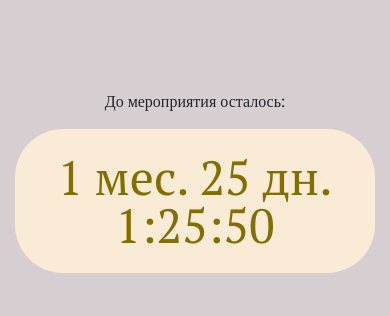
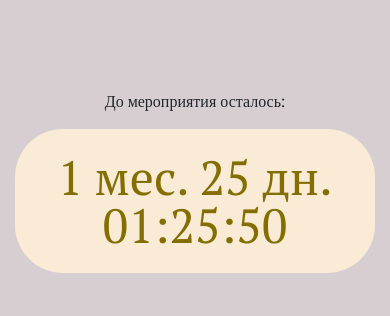
Before and after one commit to dima-mazur/wedding, a plain HTML site: page index.html in a window 390 px wide. Shown: the part 737-1053 px from the top of the page. Drawn offline with nearby package versions, Linux system fonts and the light colour scheme.

Commit message:
mob ver 0.9

```diff
--- a/style.css
+++ b/style.css
@@ -8,19 +8,6 @@ body {
 .navbar {
   justify-content: space-around;
 }
-
-/* nav {
-  padding: 1.2rem;
-  margin: 0 0 22vw;
-  line-height: 3em;
-} */
-
-/* .navflex{
-  display: flex;
-  width: 20vw;
-  justify-content: space-between;
-  flex-wrap: wrap;
-} */
 
 .nav-where,
 .nav-when,
@@ -115,17 +102,12 @@ h2 {
 
 .col-sm-6 {
   padding: 15px;
-
 }
 
 .maps {
   height: 480px;
 }
 
-/* .map-google {
-  height: 540px;
-  width: 100%;
-} */
 .where {
   text-align: center;
   margin-top: 0px;
@@ -133,7 +115,7 @@ h2 {
 
 .what {
   text-align: center;
-  /* margin-top: 300px; */
+  /* margin-top: 100px; */
 }
 
 .page-footer {
@@ -185,6 +167,6 @@ h2 {
   }
 
   .what {
-    margin-top: 240px;
+    margin-top: 300px;
   }
 }
--- a/timer.js
+++ b/timer.js
@@ -16,6 +16,12 @@ let end_date = {
     "seconds": "00" // Секунды
 }
 
+function add0(value) {
+    if (value.toString().length < 2) {
+        return '0' + value;
+    } else {return value;}
+}
+
 // Переменная строка, которая хранит время до которого нужно досчитать
 let end_date_str = `${end_date.full_year}-${end_date.month}-${end_date.day}T${end_date.hours}:${end_date.minutes}:${end_date.seconds}`;
 
@@ -28,7 +34,7 @@ timer = setInterval(function () {
         alert("Время закончилось");
     } else {
         let res = new Date(ms_left);
-        let str_timer = `${res.getUTCMonth()} мес. ${res.getUTCDate() - 1} дн. ${res.getUTCHours()}:${res.getUTCMinutes()}:${res.getUTCSeconds()}`;
+        let str_timer = `${res.getUTCMonth()} мес. ${res.getUTCDate() - 1} дн. ${add0(res.getUTCHours())}:${add0(res.getUTCMinutes())}:${add0(res.getUTCSeconds())}`;
         timer_show.innerHTML = str_timer;
     }
 }, 1000)
```
